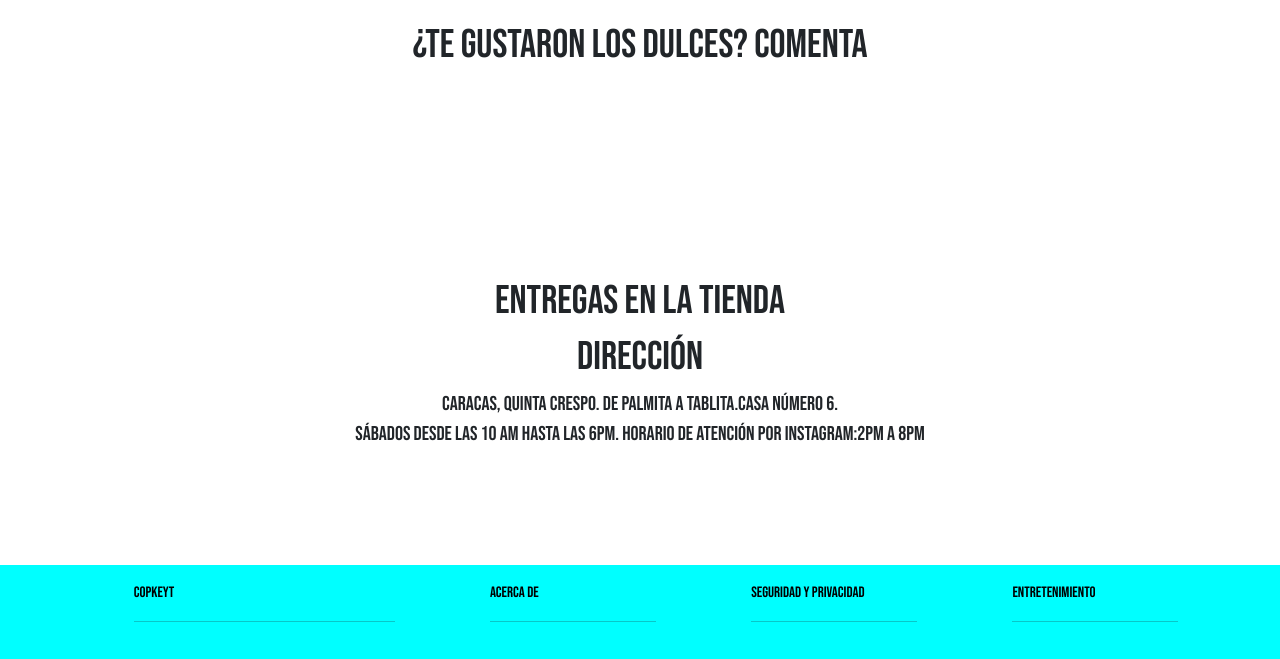
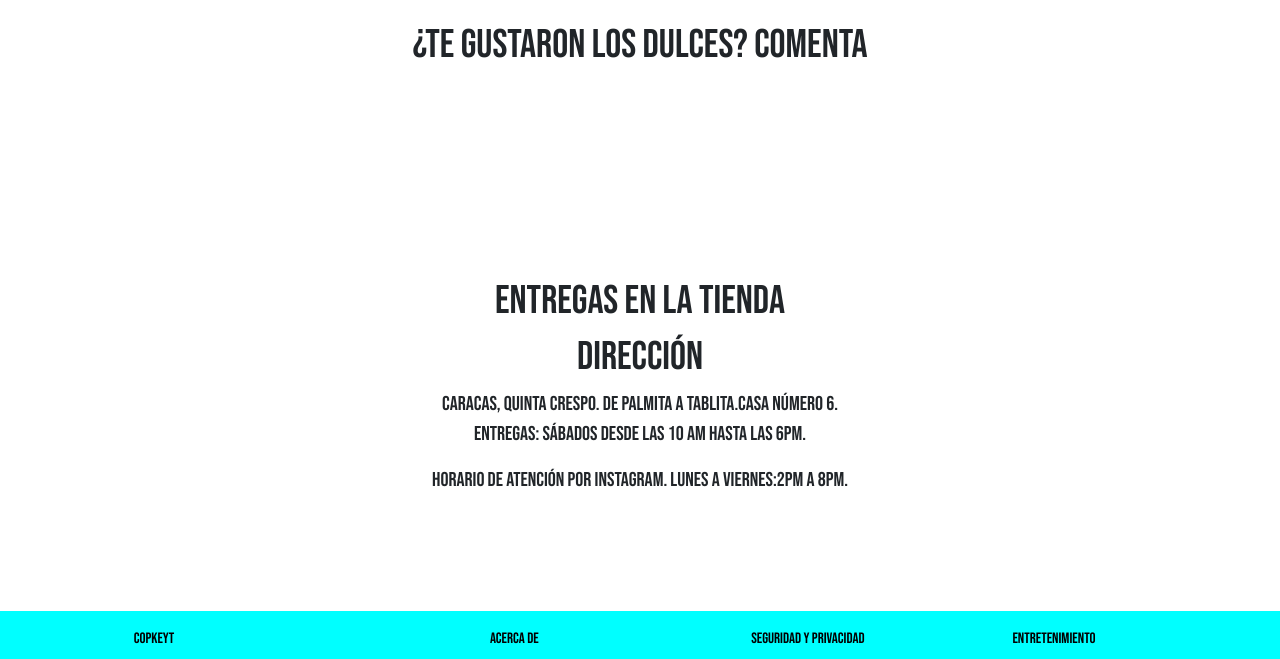
Before and after one commit to copkeyt/web, a plain HTML site: page index.html in a window 1280 px wide. Shown: the part 1917-2576 px from the top of the page. Drawn offline with nearby package versions, Linux system fonts and the light colour scheme.

Commit message:
Update index.html

```diff
--- a/index.html
+++ b/index.html
@@ -268,10 +268,15 @@
             <div class="txt">
                 <h4 style="text-align: center;">Dirección</h4>
                 <p style="text-align: center;">Caracas, Quinta Crespo. De palmita a tablita.Casa número 6.<br>
-                   Sábados desde las 10 am hasta las 6pm.
-                    Horario de atención por Instagram:2pm a 8pm
+                   Entregas: Sábados desde las 10 am hasta las 6pm.
+
 
                 </p>
+
+                 <p style="text-align: center;">Horario de atención por Instagram.
+                     Lunes a Viernes:2pm a 8pm.
+
+                        </p>
 
 
                </div>
```
